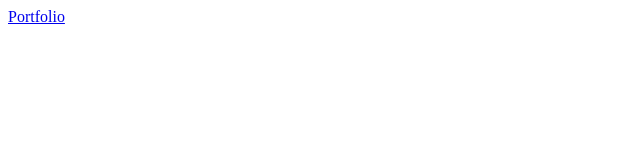
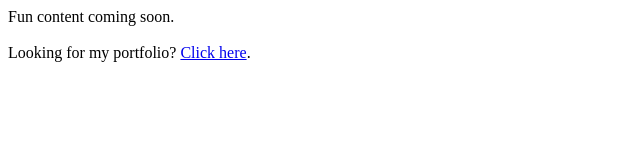
Before and after one commit to hov2/hov2.github.io, a plain HTML site: page index.html in a window 1280 px wide. Shown: the whole page, without its empty margins (0-640 px from the left). Drawn offline with Linux system fonts and the light colour scheme.

Commit message:
Add more text

```diff
--- a/index.html
+++ b/index.html
@@ -5,6 +5,7 @@
     <meta charset="utf-8">
   </head>
   <body>
-    <a href="http://val.codes/portfolio">Portfolio</a>
+    Fun content coming soon.<br><br>
+    Looking for my portfolio? <a href="http://val.codes/portfolio">Click here</a>.
   </body>
  </html>
```
